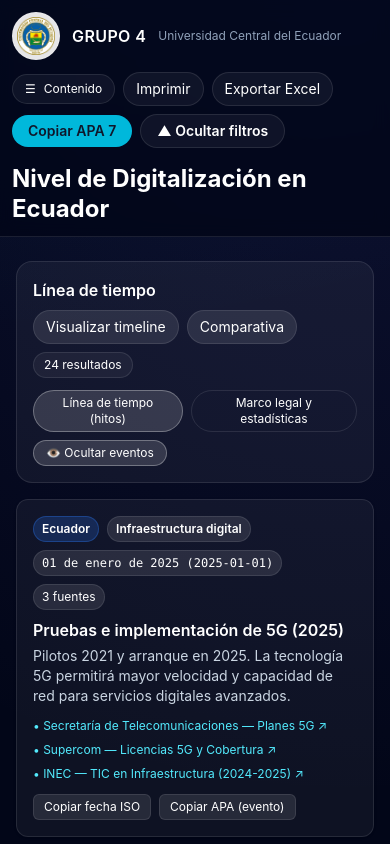
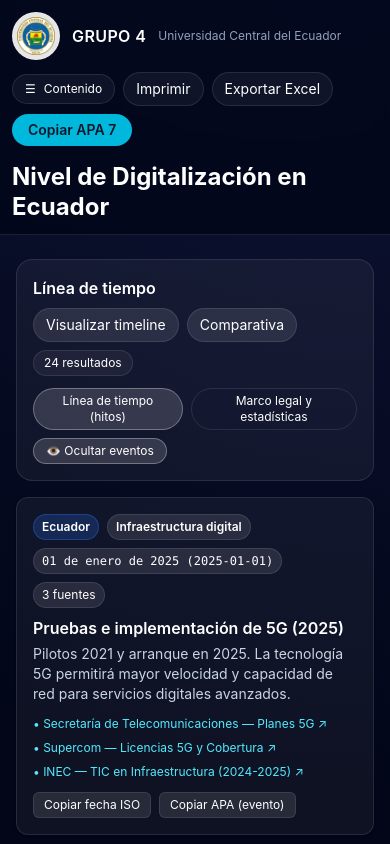
Before and after one commit to EddyFight39/Pagina-Web-Digitalizacion, a React (Vite) app: page /app in a window 390 px wide. Shown: the top 844 px of the page. Built offline with nearby package versions, Linux system fonts and the light colour scheme.

Commit message:
refactor(ui): remove indicator view toggle and header collapse button
- Remove unused indicator view toggle buttons and associated state/props
- Remove mobile header collapse button to simplify UI controls
- Update Ecuador country chip text color to white for better contrast

```diff
--- a/src/App.jsx
+++ b/src/App.jsx
@@ -20,7 +20,7 @@ const COUNTRY_HEX = {
 const countryHex = (name) => COUNTRY_HEX[name] || '#06b6d4'
 const countryChipClasses = (name) => {
   if (name === 'Ecuador') {
-    return 'px-2 py-1 text-xs font-semibold rounded-full border bg-gradient-to-r from-blue-600 via-yellow-300 to-red-600 border-white/40 text-slate-900 shadow-sm'
+    return 'px-2 py-1 text-xs text-white font-semibold rounded-full border bg-gradient-to-r from-yellow-600 via-blue-500 to-red-600 border-white/40 text-slate-900 shadow-sm'
   }
   if (name === 'Chile') {
     return 'px-2 py-1 text-xs font-semibold rounded-full border bg-gradient-to-r from-blue-700 via-slate-100 to-red-600 border-white/40 text-slate-900 shadow-sm'
@@ -894,7 +894,6 @@ function IndicadoresView({
   setIndicatorShowAll,
   filteredIndicatorSections,
   getIndicatorView,
-  setIndicatorView,
 }) {
   return (
     <section id="indicadores-section" className="space-y-4 scroll-mt-28">
@@ -998,20 +997,6 @@ function IndicadoresView({
                     <span className="px-2 py-1 text-xs rounded-full border bg-white/10 border-white/10">
                       {section.category}
                     </span>
-                    <div className="flex gap-1 items-center p-1 text-xs rounded-full border bg-white/5 border-white/10">
-                      {['full', 'charts', 'tables'].map(option => (
-                        <button
-                          key={option}
-                          onClick={() => setIndicatorView(section.id, option)}
-                          disabled={indicatorShowAll}
-                          className={`px-3 py-1 rounded-full transition ${
-                            view === option ? 'bg-white/20 text-white' : 'text-slate-300'
-                          } ${indicatorShowAll ? 'opacity-50 cursor-not-allowed' : ''}`}
-                        >
-                          {option === 'full' ? 'Completo' : option === 'charts' ? 'Gráficas' : 'Tablas'}
-                        </button>
-                      ))}
-                    </div>
                   </div>
                 </div>
                 {section.content}
@@ -1188,11 +1173,9 @@ function App() {
   const hash = (location.hash || '').replace('#', '');
   const sidebarTopics = ['eventos', 'indicadores', 'informe', 'sintesis', 'bibliografia'];
   const initialTopic = sidebarTopics.includes(hash) ? hash : 'eventos';
-
   const [isTimelineOpen, setIsTimelineOpen] = useState(false);
   const [isVerticalTimelineOpen, setIsVerticalTimelineOpen] = useState(false);
   const [compactView] = useState(false);
-  const [headerCollapsed, setHeaderCollapsed] = useState(false);
   const [isSidebarOpen, setIsSidebarOpen] = useState(false);
   const [showEvents, setShowEvents] = useState(true);
   const [showBibliography, setShowBibliography] = useState(true);
@@ -3071,13 +3054,6 @@ function App() {
                   >
                     Copiar APA 7
                   </button>
-                  <button
-                    onClick={() => setHeaderCollapsed(prev => !prev)}
-                    className="md:hidden border border-white/10 bg-white/5 hover:bg-white/10 px-4 py-1.5 rounded-full text-sm font-semibold transition"
-                    title={headerCollapsed ? 'Mostrar filtros' : 'Ocultar filtros'}
-                  >
-                    {headerCollapsed ? '▼ Mostrar filtros' : '▲ Ocultar filtros'}
-                  </button>
                 </div>
               </div>
 
```
